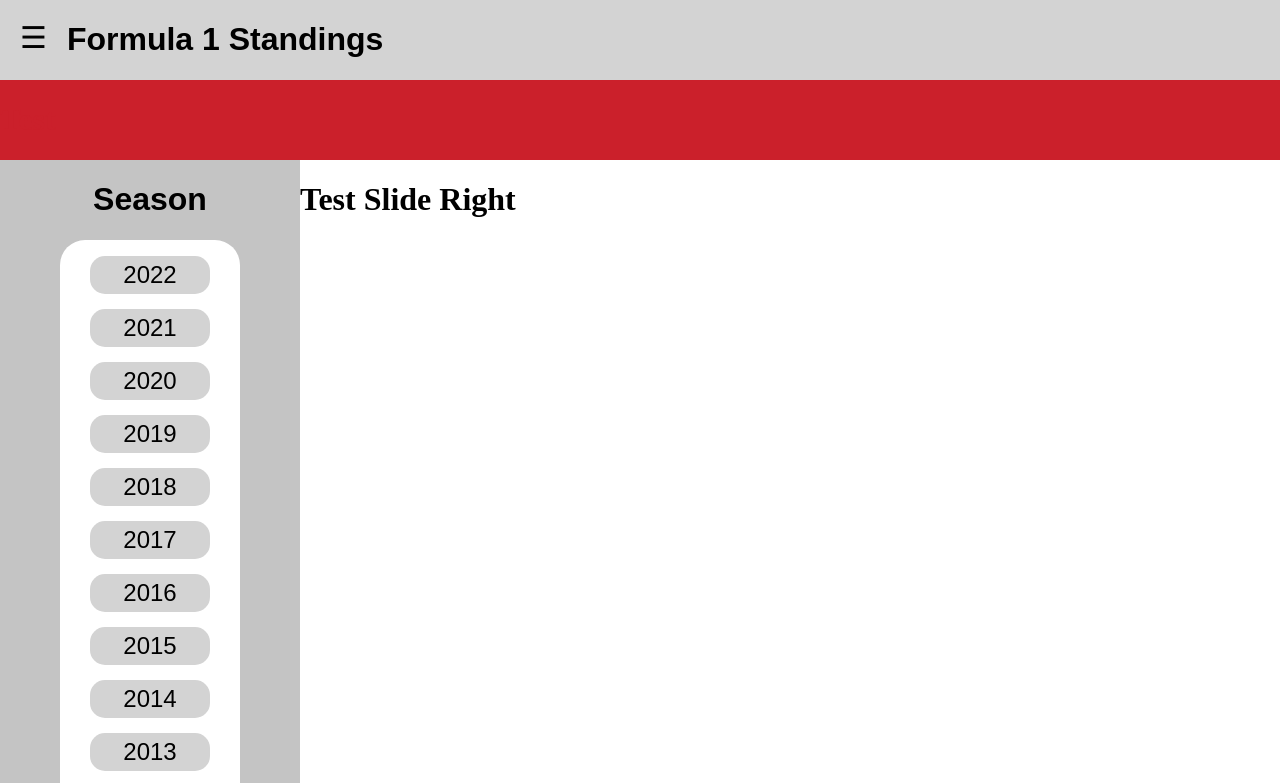
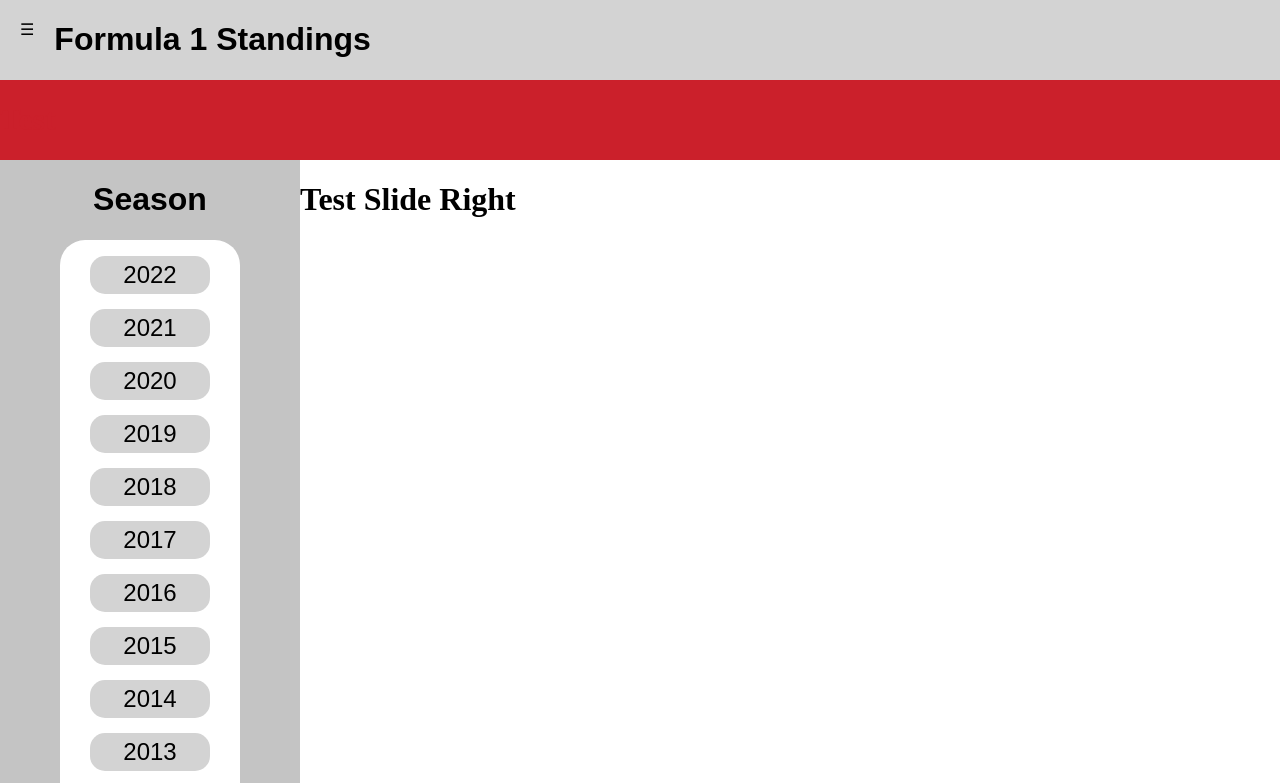
Before and after one commit to Victor-Park/ajax-project, a website: page index.html in a window 1280 px wide. Shown: the top 783 px of the page. Drawn offline with Linux system fonts and the light colour scheme.

Commit message:
completed feature-1-data-by-year

```diff
--- a/index.html
+++ b/index.html
@@ -14,7 +14,7 @@
     <div class="header-container">
       <div class="row light-gray">
         <div class="column-full">
-          <span class="menu" style="font-size:30px;cursor:pointer" onclick="togNav()">&#9776;</span>
+          <span class="menu">&#9776;</span>
           <h1 class="page-header">Formula 1 Standings</h1>
         </div>
       </div>
```
